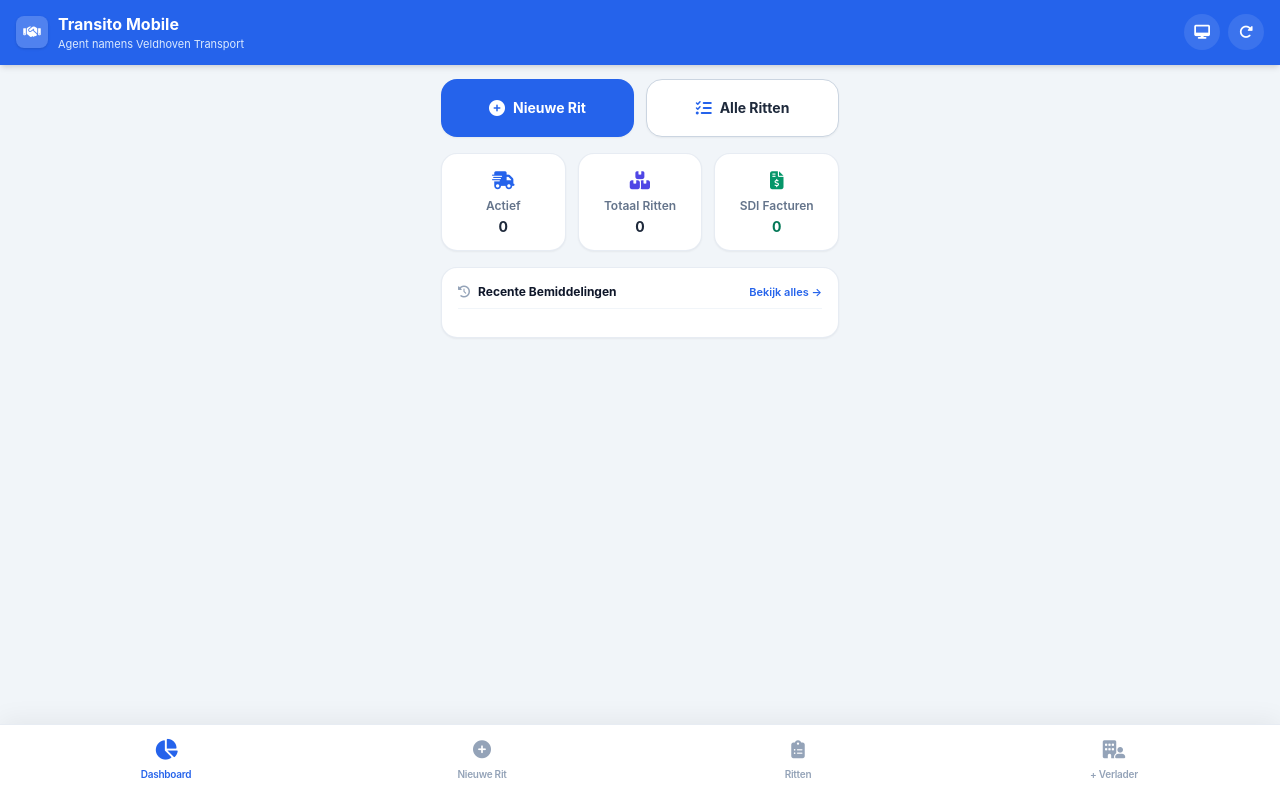
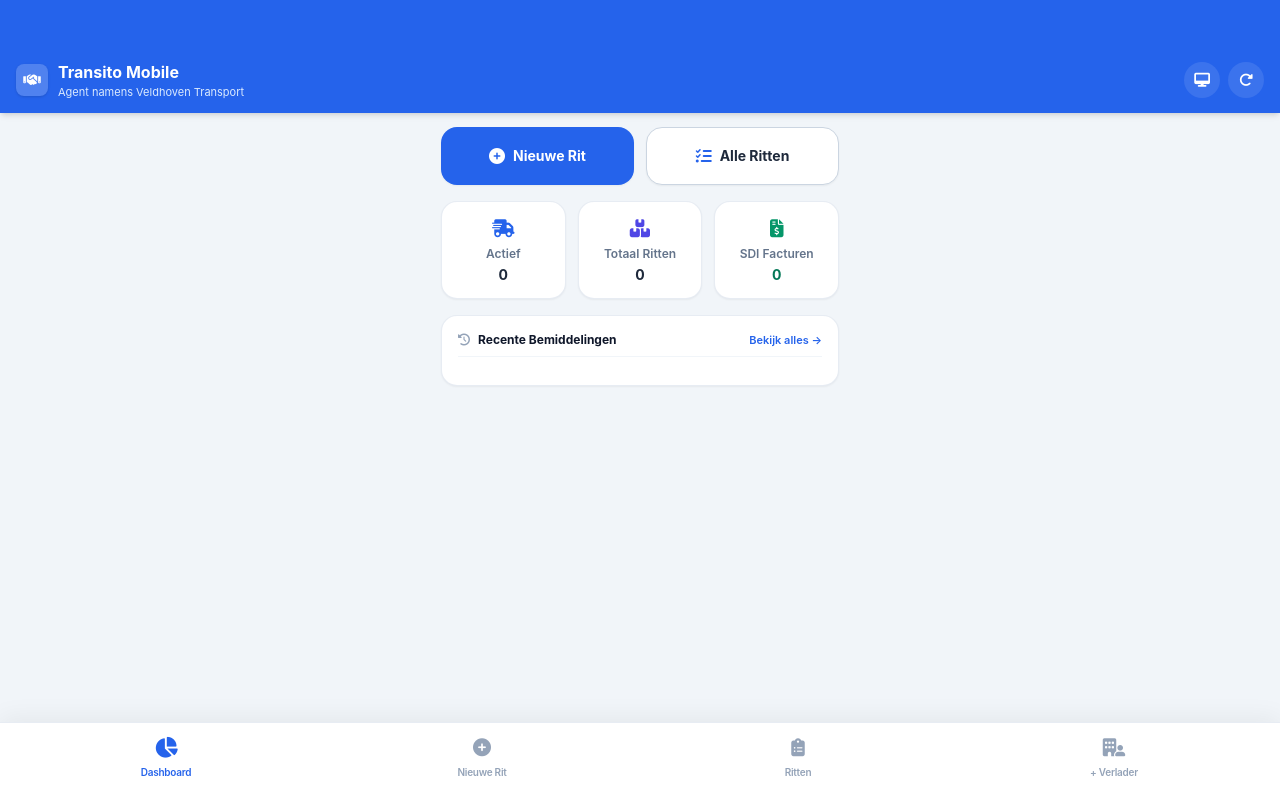
Before and after one commit to admeijs-sys/transito-tms, a website: page static/mobile.html in a window 1280 px wide. Drawn offline with nearby package versions, Linux system fonts and the light colour scheme; no server answers.

Commit message:
Vergroot bovenmarge header naar 60px met !important zodat camera/Dynamic Island nooit meer layout overlapt

```diff
--- a/static/mobile.html
+++ b/static/mobile.html
@@ -42,13 +42,14 @@
       background-size: 1.25em 1.25em;
       padding-right: 2.25rem !important;
     }
-    /* Dynamic Island en Chrome iOS Top Bar spatiëring */
-    .safe-top {
-      padding-top: max(env(safe-area-inset-top, 0px), 14px);
+    /* Dynamic Island en Camera spatiëring (iPhone 15 Plus) */
+    header.safe-top {
+      padding-top: max(env(safe-area-inset-top, 0px), 60px) !important;
+      padding-bottom: 12px !important;
     }
     /* Chrome iOS Toolbar & Home Bar spatiëring */
     .safe-bottom {
-      padding-bottom: max(env(safe-area-inset-bottom, 0px), 14px);
+      padding-bottom: max(env(safe-area-inset-bottom, 0px), 16px) !important;
     }
     .mobile-tab-btn {
       min-height: 48px;
@@ -76,8 +77,8 @@
 </head>
 <body class="bg-slate-100 text-slate-800 antialiased min-h-[100dvh] flex flex-col justify-between selection:bg-blue-500 selection:text-white">
 
-  <!-- Mobile Top Bar -->
-  <header class="bg-blue-600 text-white px-3.5 sm:px-4 py-3 sticky top-0 z-40 shadow-md flex items-center justify-between safe-top">
+  <!-- Mobile Top Bar (iPhone 15 Plus Camera & Dynamic Island Safe) -->
+  <header class="bg-blue-600 text-white px-4 sticky top-0 z-40 shadow-md flex items-center justify-between safe-top">
     <div class="flex items-center gap-2.5">
       <div class="w-8 h-8 rounded-lg bg-white/20 flex items-center justify-center text-white text-sm shadow shrink-0">
         <i class="fa-solid fa-handshake"></i>
@@ -393,8 +394,8 @@
     </button>
   </nav>
 
-  <!-- Mobile Toast Notification (Onder Dynamic Island) -->
-  <div id="mob-toast" class="fixed top-[calc(env(safe-area-inset-top,0px)+16px)] left-4 right-4 max-w-[400px] mx-auto z-50 transform -translate-y-28 opacity-0 transition-all duration-300 pointer-events-none">
+  <!-- Mobile Toast Notification (Onder Header & Dynamic Island) -->
+  <div id="mob-toast" class="fixed top-24 left-4 right-4 max-w-[400px] mx-auto z-50 transform -translate-y-36 opacity-0 transition-all duration-300 pointer-events-none">
     <div id="mob-toast-content" class="bg-slate-900 text-white px-4 py-3 rounded-2xl shadow-2xl text-xs font-medium flex items-center gap-2.5 border border-slate-700">
       <i class="fa-solid fa-circle-check text-emerald-400 text-base"></i>
       <span id="mob-toast-text">Melding</span>
```
